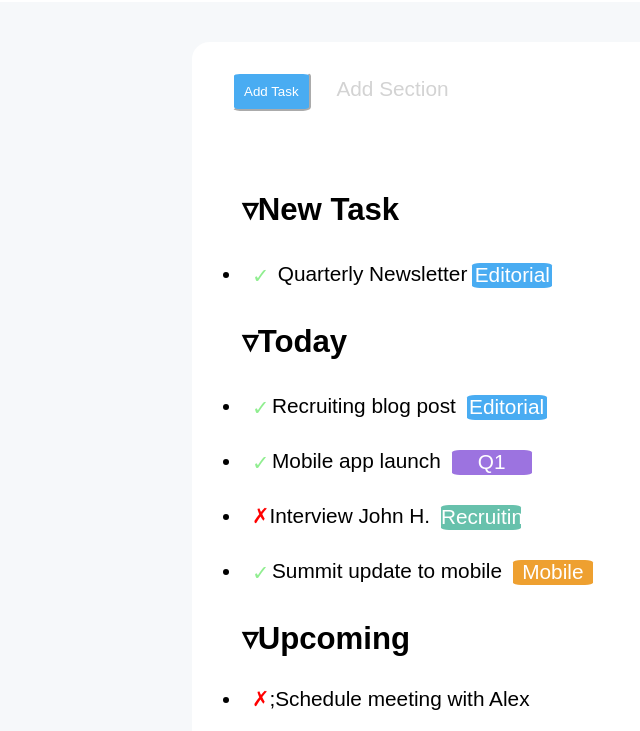
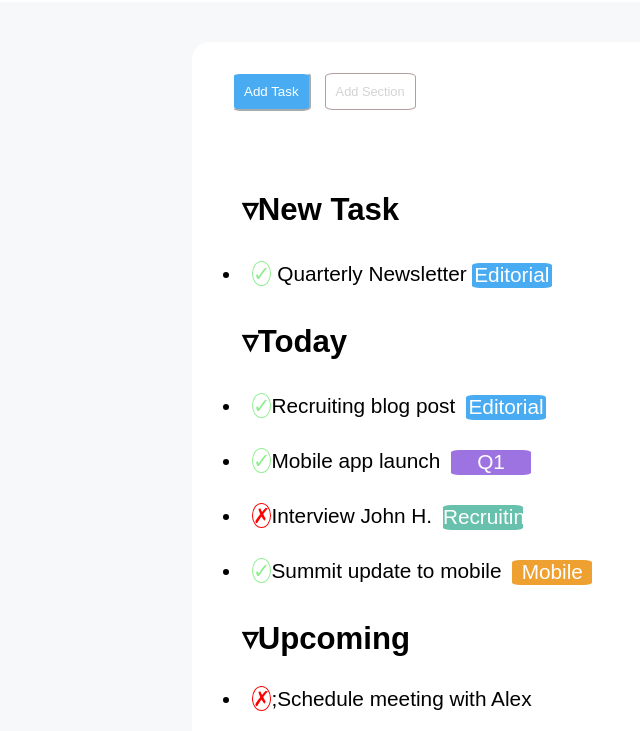
Before and after one commit to Stefanospedicato/html-css-toboolist, a plain HTML site: page index.html in a window 1280 px wide. Shown: the part 62-793 px from the top of the page, without its empty margins (0-640 px from the left). Drawn offline with Linux system fonts and the light colour scheme.

Commit message:
[add]borders

```diff
--- a/css/style.css
+++ b/css/style.css
@@ -75,10 +75,13 @@ button{
 
 .riquadro{
   font-family: Arial, Helvetica, sans-serif;
+  font-size: 0.8rem;
   color:lightgray;
   margin: 10px;
   background-color: rgb(255, 255, 255);
   padding: 10px;
+  border-style: solid;
+  border-width: 1px;
   border-color: rgb(177, 159, 159);
   border-radius: 10%;
 }
@@ -102,15 +105,19 @@ li{
 
 .check{
   color: lightgreen;
-  display: inline-block;
-  width: 20px;
-  height: 20px;
-  line-height: 20px;
-  vertical-align: middle
+ border-style: solid;
+ border-width: 1px;
+ border-color: lightgreen;
+ border-radius: 50%;
 }
 
 .cross{
  color: red;
+ border-style: solid;
+ border-width: 1px;
+ border-color: red;
+ border-radius: 50%;
+
 
 }
 
--- a/index.html
+++ b/index.html
@@ -24,11 +24,10 @@
 
   <main>
 
-    <section class="carattere">
 
     <div class="sfondo">
 
-  <!-- BOTTONI -->
+      <!-- BOTTONI -->
 
       <section class="add">
 
@@ -37,9 +36,11 @@
 
       </section>
 
-  <!-- /BOTTONI -->
+      <!-- /BOTTONI -->
 
-  <!-- LISTE MAIN-->
+      <!-- LISTE MAIN-->
+
+      <section class="carattere">
 
       <section class="liste elenco">
 
```
